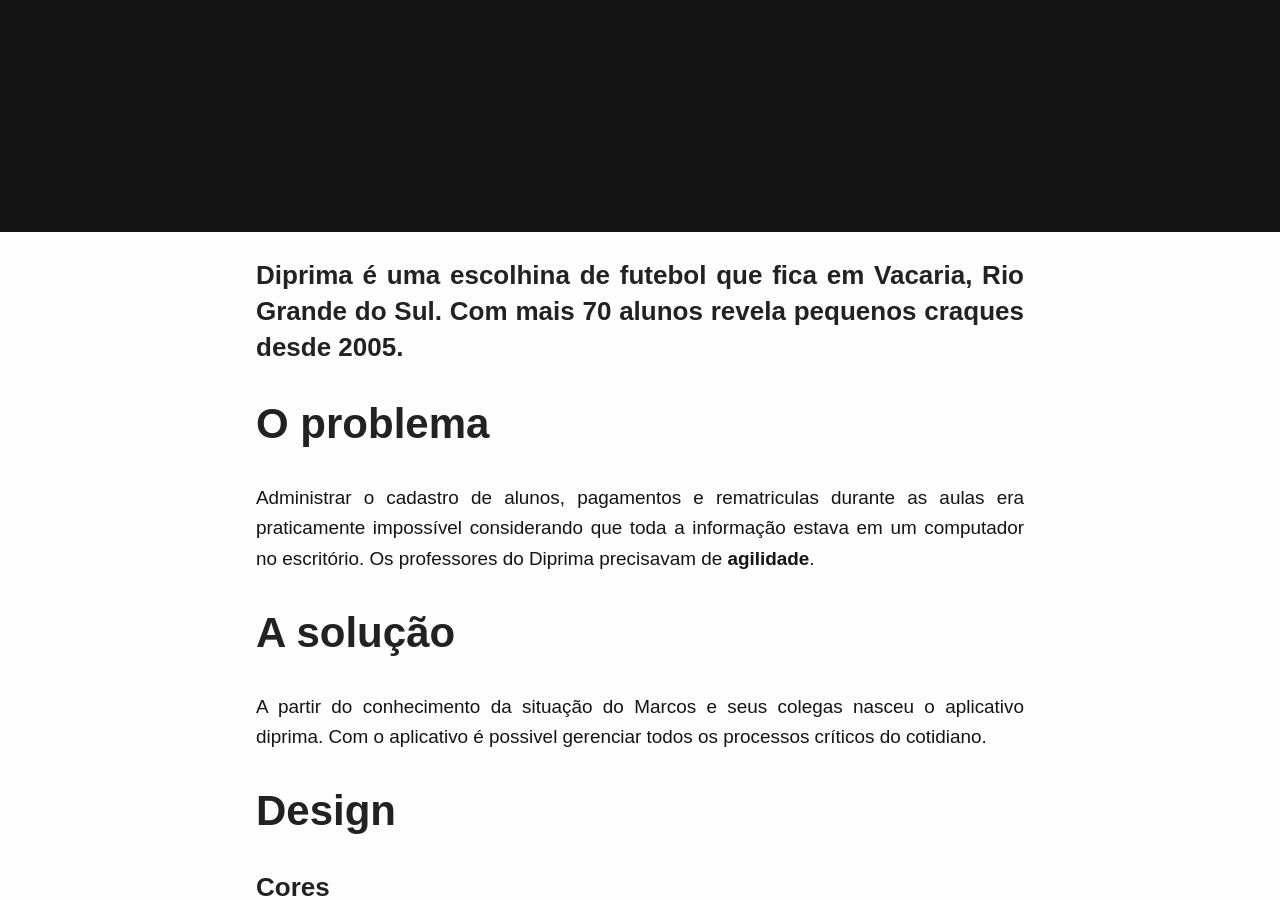
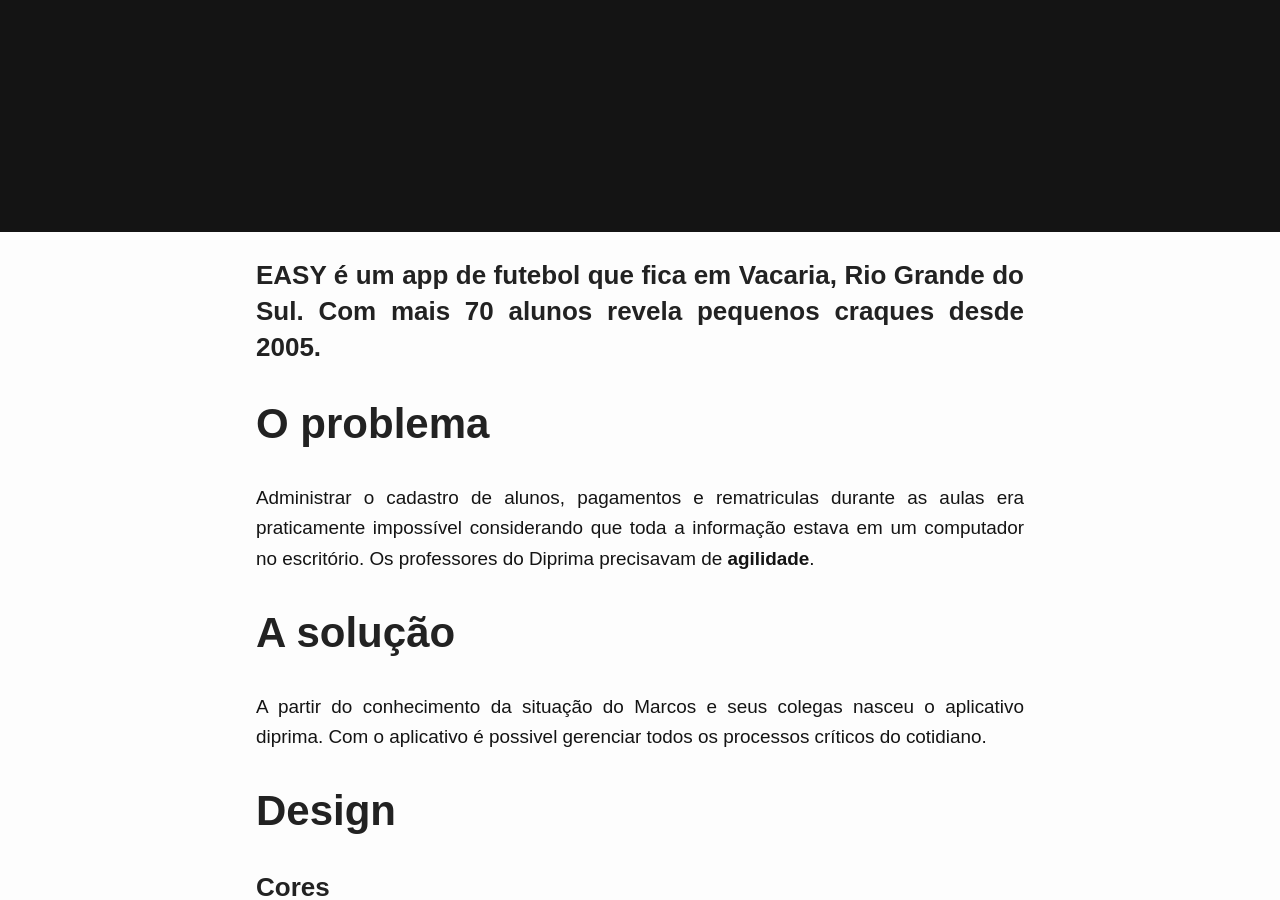
Before and after one commit to ecomachio/portfolio, a Jekyll site: the page built from _posts/2019-04-23-easy.md, in a window 1280 px wide and 900 px high, scrolled down 308 px. Built offline with Jekyll 4.4.1, drawn with Linux system fonts in a browser that asks for light colours; some web fonts are replaced.

Commit message:
teste post

```diff
--- a/_posts/2019-04-23-easy.md
+++ b/_posts/2019-04-23-easy.md
@@ -23,7 +23,7 @@ social:
     - https://github.com/ecomachio
 ---
 
-### Diprima é uma escolhina de futebol que fica em Vacaria, Rio Grande do Sul. Com mais 70 alunos revela pequenos craques desde 2005.
+### EASY é um app de futebol que fica em Vacaria, Rio Grande do Sul. Com mais 70 alunos revela pequenos craques desde 2005.
 
 O problema
 ----------
```
